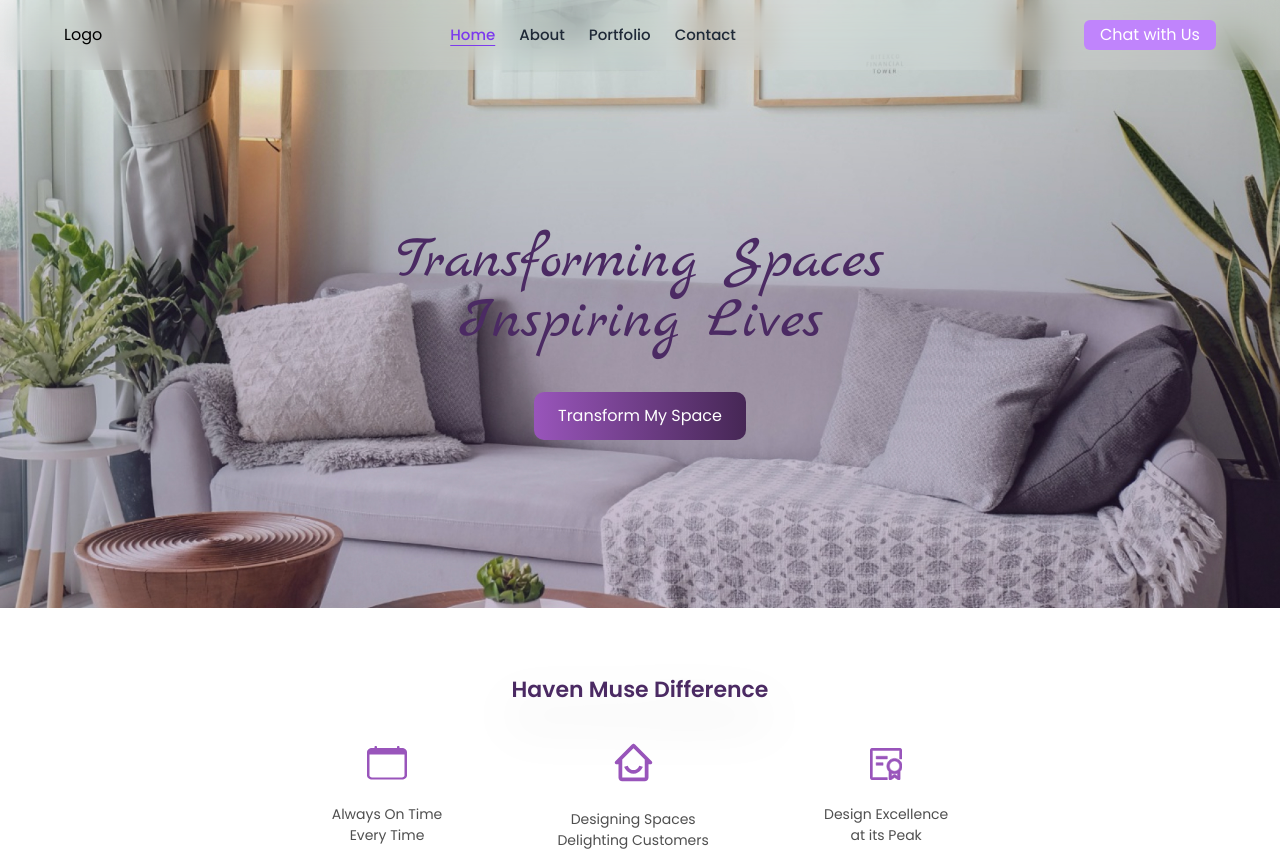
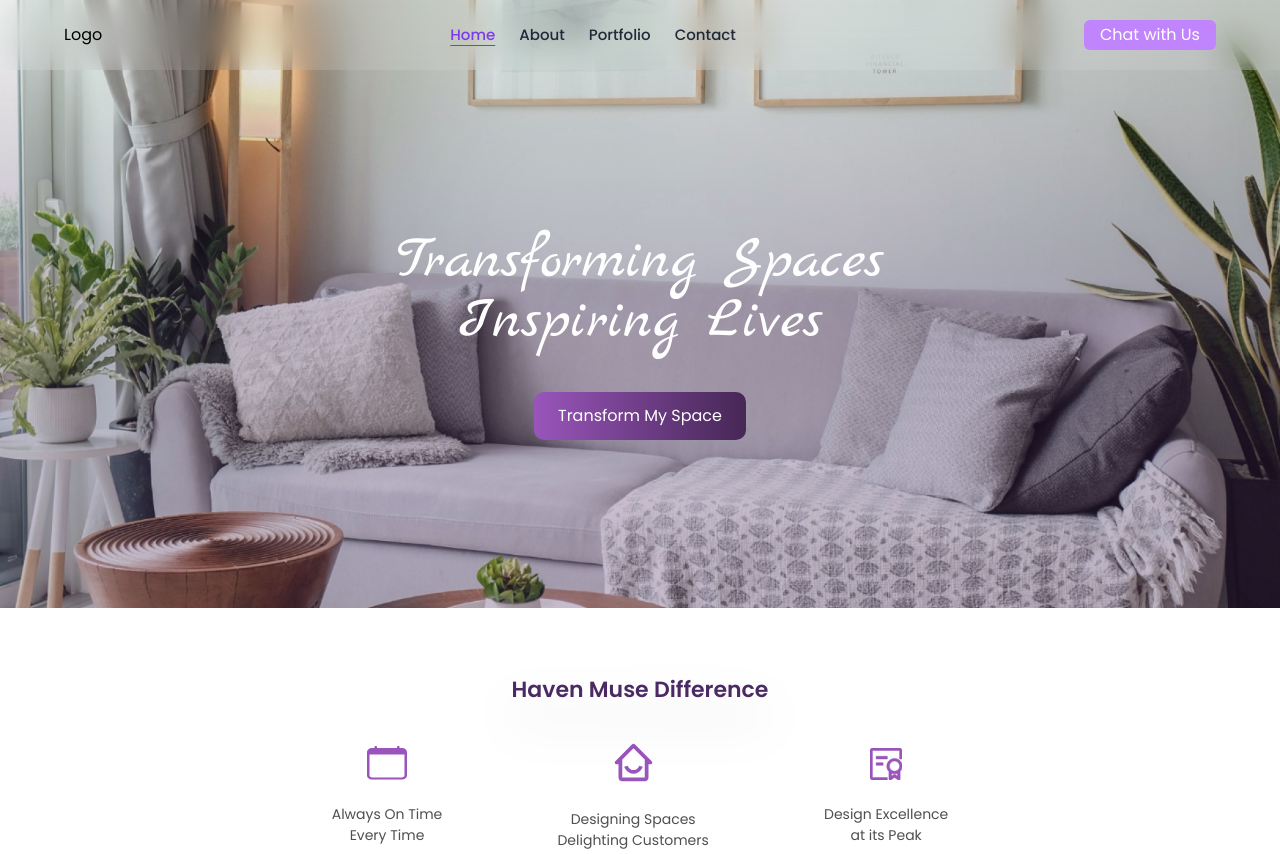
Before and after one commit to Solami001/Haven-muse, a website: page index.html in a window 1280 px wide. Shown: the top 854 px of the page. Drawn offline with Linux system fonts and the light colour scheme.

Commit message:
update index.html and output.css

```diff
--- a/index.html
+++ b/index.html
@@ -33,7 +33,7 @@
     <!-- Main Banner -->
     <section class="bg-cover md:py-28 lg:py-32 bg-center flex items-center justify-center" style="background-image: url('./img/banner-desktop.jpg');">
         <div class="text-center p-10 rounded-lg">
-            <h1 class="text-3xl md:text-4xl lg:text-6xl text-[#4B2A63] font-curly mb-10 mt-16">Transforming Spaces<br>Inspiring Lives</h1>
+            <h1 class="text-3xl md:text-4xl lg:text-6xl text-[#fffeff] font-curly mb-10 mt-16">Transforming Spaces<br>Inspiring Lives</h1>
             <button class="text-white lg:py-3 lg:px-6 md:py-2 md:px-5 py-2 px-4 text-[14px] md:text-[16px] lg::text-[20px] font-[poppins] rounded-[10px] bg-gradient-to-r from-[#9955BB] to-[#462755] hover:from-pink-500 hover:to-yellow-500">Transform My Space</button>
         </div>
     </section>
```
Also changed, not shown: output.css.
